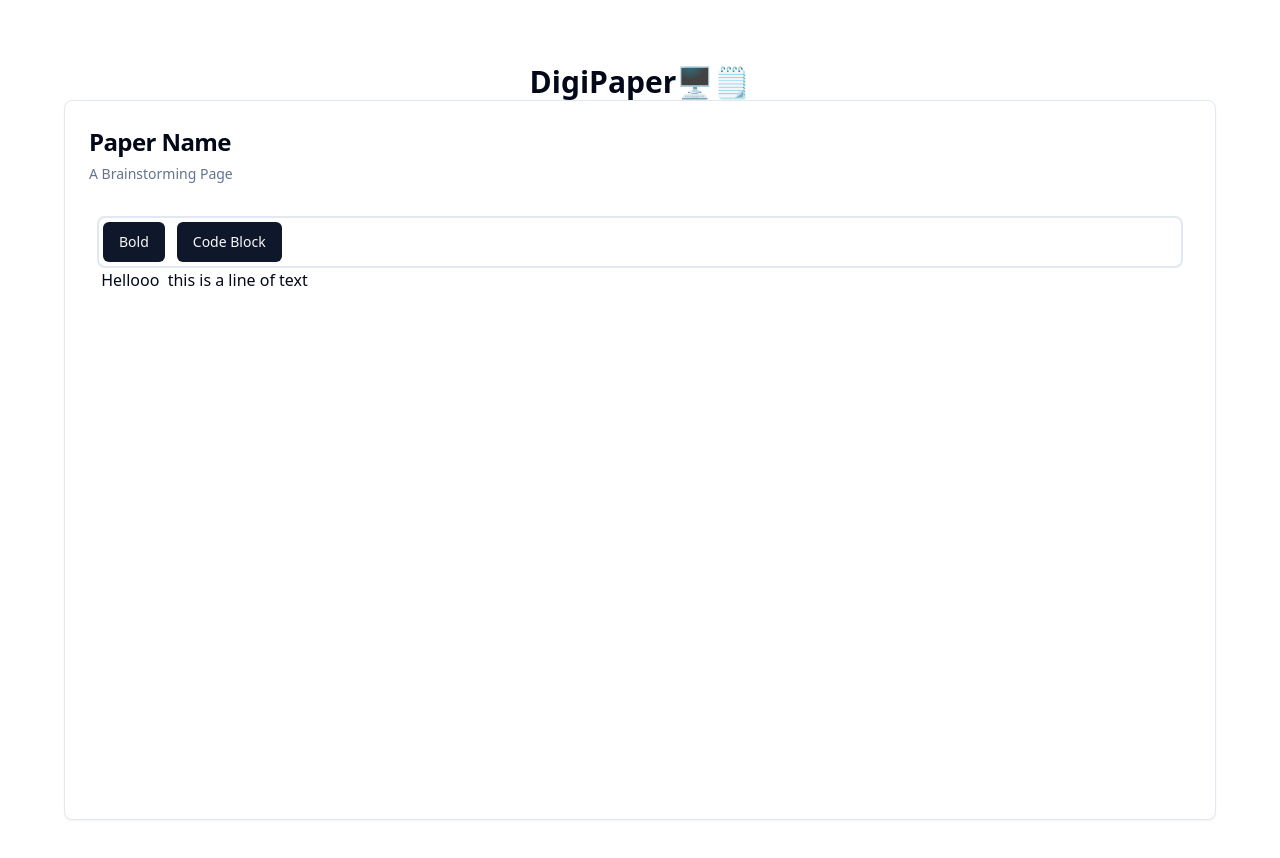
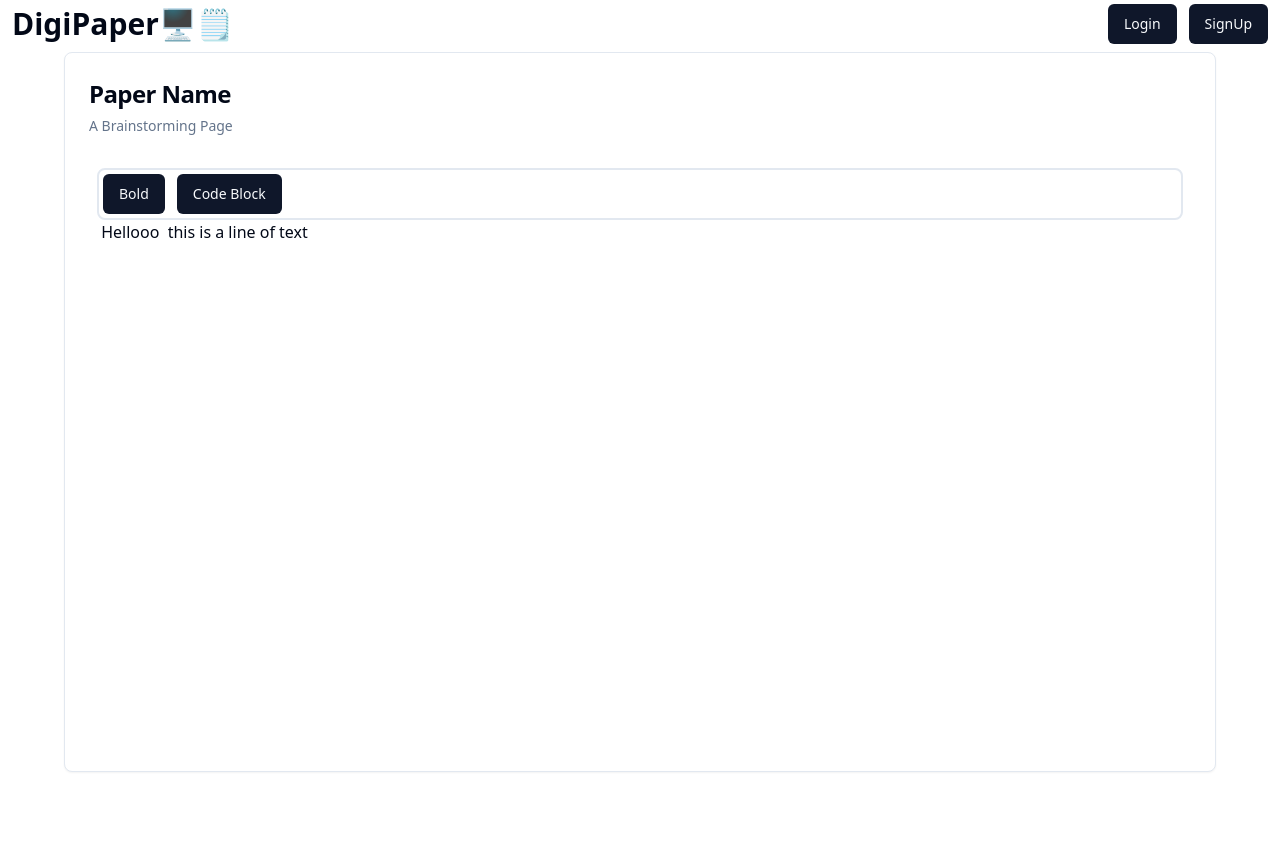
Before and after one commit to vishnu-31/digi-paper, a Next.js app: page / in a window 1280 px wide. Shown: the top 858 px of the page. After the commit the page ends 836 px from the top, so only its background shows below. Built offline with nearby package versions, Linux system fonts and the light colour scheme.

Commit message:
added a logo and implementing the Auth0 authentication

```diff
--- a/src/app/layout.tsx
+++ b/src/app/layout.tsx
@@ -3,6 +3,7 @@ import { Inter as FontSans } from "next/font/google"
 import "./globals.css";
 
 import { cn } from "@/lib/utils"
+import NavBar from "@/components/navbar";
 
 
 export const fontSans = FontSans({
@@ -26,8 +27,11 @@ export default function RootLayout({
         className={cn(
           "min-h-screen bg-background font-sans antialiased",
           fontSans.variable
-          )}
-      >{children}</body>
+          ) }
+      >
+        <NavBar/>
+        {children}
+      </body>
     </html>
   );
 }
--- /dev/null
+++ b/src/app/login/page.tsx
@@ -0,0 +1,13 @@
+"use client";
+import Login from "@/components/login";
+
+const loginPage = () =>{
+  return(
+    <main className="my-56 flex justify-center items-center">
+      <Login/>
+    </main>
+  );
+}
+
+
+export default loginPage;
--- a/src/app/page.tsx
+++ b/src/app/page.tsx
@@ -5,8 +5,7 @@ import Signup from "@/components/signup";
 
 export default function Home() {
   return (
-    <main className="flex min-h-screen flex-col items-center justify-between p-16">
-      <header className="text-3xl font-bold text-center w-full"> DigiPaper🖥️🗒️ </header>
+    <main className="flex min-h-screen flex-col items-center justify-between p-16 pt-4">
       <Paper/>
 
     </main>
--- /dev/null
+++ b/src/app/signup/page.tsx
@@ -0,0 +1,14 @@
+'use client';
+import Signup from "@/components/signup"
+
+
+
+const signupPage = () =>{
+  return(
+    <main className="mx-auto my-56 flex h-[80%] items-center justify-center">
+      <Signup/>
+    </main>
+  )
+}
+
+export default signupPage;
--- a/src/components/login.tsx
+++ b/src/components/login.tsx
@@ -55,7 +55,7 @@ const Login =() =>{
                         </FormControl>
                     </FormItem>
                 )}/>
-                <Button>Sign Up</Button>
+                <Button>Login</Button>
         </form>
 
     </Form>
--- /dev/null
+++ b/src/components/navbar.tsx
@@ -0,0 +1,20 @@
+import { Button } from "./ui/button";
+import Link from "next/link";
+
+
+const NavBar = () => {
+  return(
+    <div className="w-full flex h-6 m-0 mt-3 py-3 items-center justify-between">
+      <div className="text-3xl font-bold w-full mx-3">  DigiPaper🖥️🗒️</div>
+      <div>
+        <ul className="flex gap-3 p-3">
+          <li><Link href="/login"><Button>Login</Button></Link></li>
+          <li><Link href="/signup"><Button>SignUp</Button></Link></li>
+        </ul>
+      </div>
+
+    </div>
+  );
+}
+
+export default NavBar;
--- a/src/components/paper.tsx
+++ b/src/components/paper.tsx
@@ -29,8 +29,8 @@ declare module 'slate' {
 }
 
 const Paper =() =>{
-    const [docTitle, setDocTitle] = useState("Paper Name");
-    const [docDesc, setDocDesc] = useState("A Brainstorming Page");
+    const [docTitle, setDocTitle] = useState<string>("Paper Name");
+    const [docDesc, setDocDesc] = useState<string>("A Brainstorming Page");
     const [editor] = useState(()=>withReact(createEditor()));
     const localtext = useRef<string|null>(null);
 
@@ -83,7 +83,7 @@ const Paper =() =>{
                           localStorage.setItem('content', content)
                         }
                       }}>
-                <article className="m-2 h-full">
+                <article className="m-2 h-fit">
                 <div className="flex border-2 rounded-lg justify-start gap-3 p-1 w-full">
                     <Button
                     onMouseDown={event => {
@@ -102,7 +102,7 @@ const Paper =() =>{
                     Code Block
                     </Button>
                 </div>
-                    <Editable  className="h-full my-0"
+                    <Editable  className="focus:outline-none h-fit  my-0"
                         renderElement={renderElement}
                         renderLeaf={renderLeaf}
                         onKeyDown={(e)=>{
```
Also changed, not shown: logo/DigiPaper.png (added).
